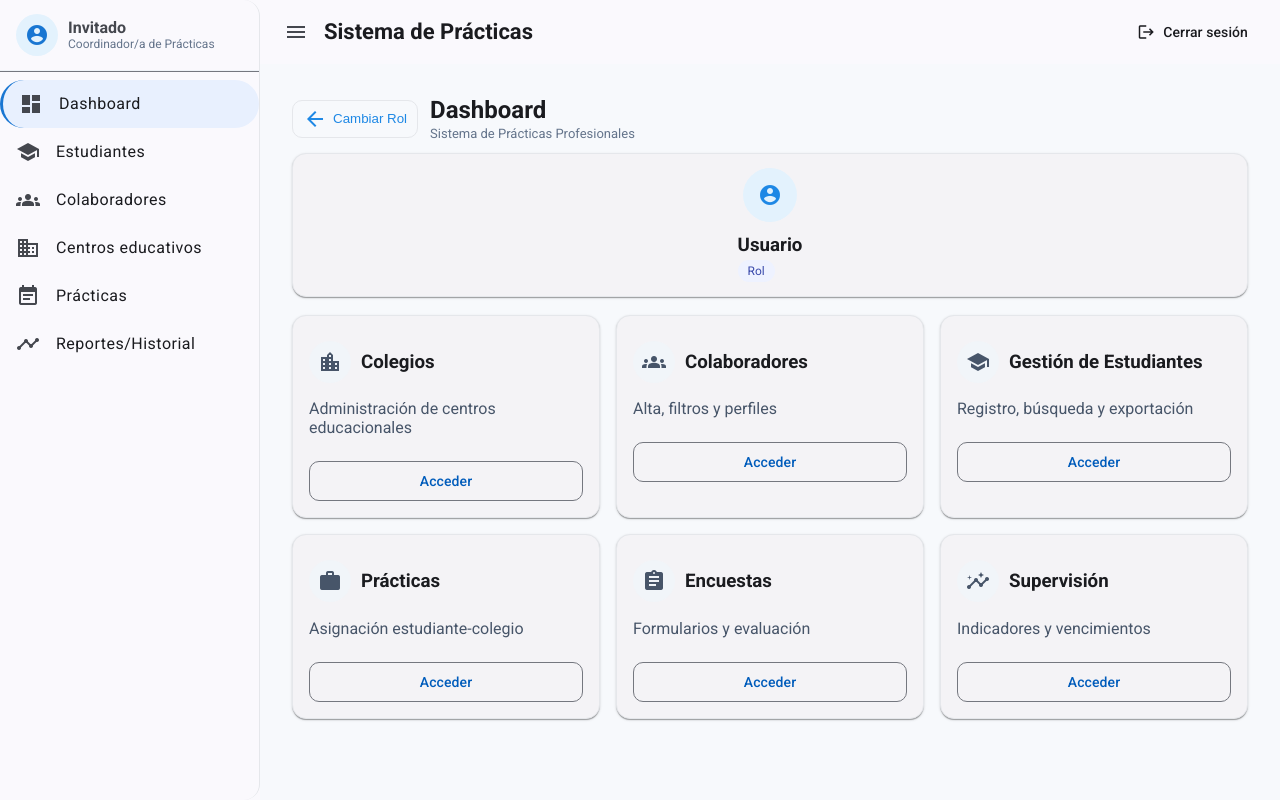
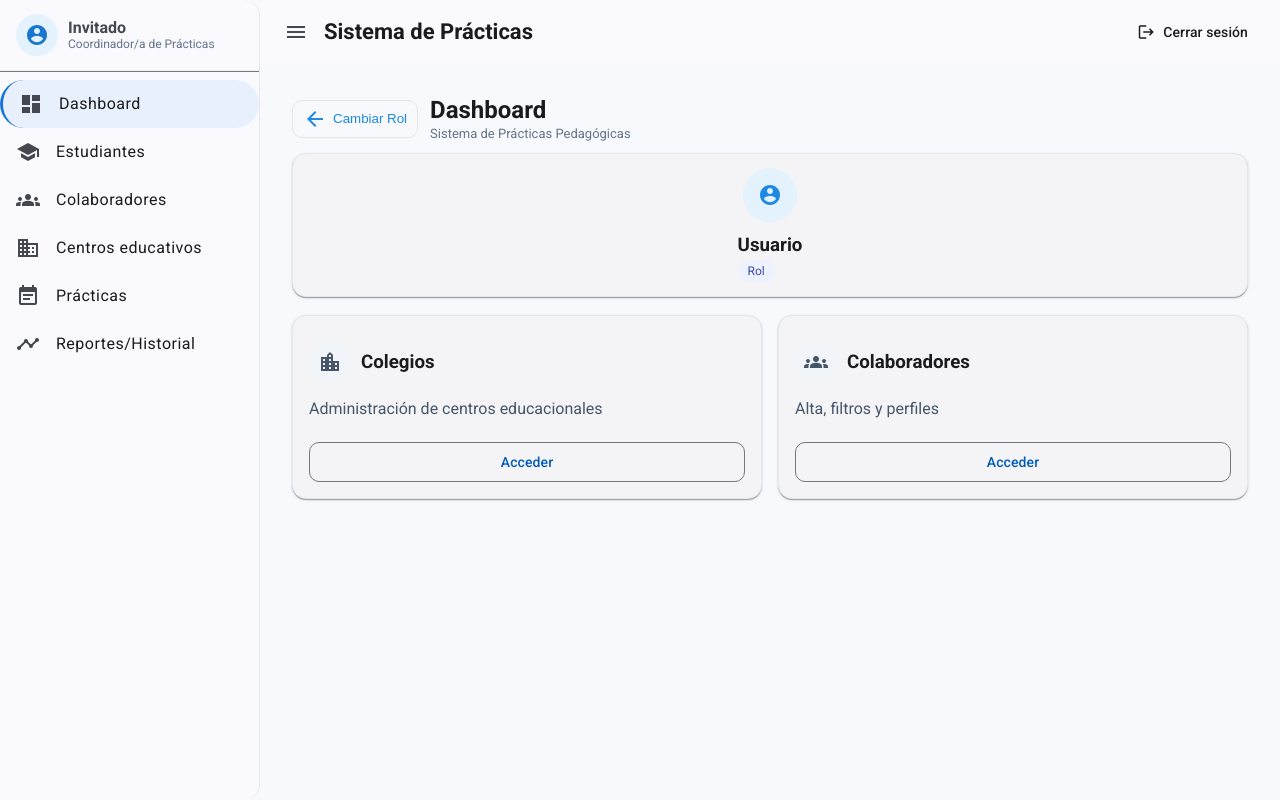
Before and after one commit to GaboNto/gestionAcademica, an Angular app in the folder front/: page /dashboard in a window 1280 px wide. Built offline with nearby package versions, Linux system fonts and the light colour scheme.

Commit message:
fix: Corrige tarjetas del dashboard por rol

```diff
--- a/front/src/app/components/dashboard/dashboard.component.html
+++ b/front/src/app/components/dashboard/dashboard.component.html
@@ -8,7 +8,7 @@
 
     <div class="headline">
       <h2>Dashboard</h2>
-      <p>Sistema de Prácticas Profesionales</p>
+      <p>Sistema de Prácticas Pedagógicas</p>
     </div>
 
     <div class="spacer"></div>
--- a/front/src/app/components/dashboard/dashboard.component.ts
+++ b/front/src/app/components/dashboard/dashboard.component.ts
@@ -5,7 +5,7 @@ import { MatButtonModule } from '@angular/material/button';
 import { MatIconModule }   from '@angular/material/icon';
 import { MatCardModule }   from '@angular/material/card';
 
-type RoleId = 'jefatura' | 'coordinador' | 'supervisor' | 'colaborador';
+type RoleId = 'jefatura' | 'vinculacion' | 'practicas';
 
 interface SelectedRole {
   id: RoleId;
@@ -53,28 +53,26 @@ export class DashboardComponent implements OnInit {
         return;
       }
     }
-    this.cards = this.buildCardsFor('coordinador');
+    this.cards = this.buildCardsFor('vinculacion');
   }
 
   private mapRoleLabel(id: RoleId) {
     switch (id) {
       case 'jefatura':    return 'Jefatura de Carrera';
-      case 'coordinador': return 'Coordinador/a';
-      case 'supervisor':  return 'Supervisor/a';
-      case 'colaborador': return 'Colaborador/a';
+      case 'vinculacion': return 'Coordinador/a de Vinculación';
+      case 'practicas':  return 'Coordinador/a de practicas';
     }
   }
 
   private buildCardsFor(id: RoleId): CardItem[] {
     const comunes: CardItem[] = [
-      { title: 'Gestión de Estudiantes', icon: 'school', route: '/estudiantes', desc: 'Registro, búsqueda y exportación' },
-      { title: 'Prácticas',              icon: 'work', route: '/practicas', desc: 'Asignación estudiante-colegio' },
-      { title: 'Encuestas',              icon: 'assignment', route: '/encuestas', desc: 'Formularios y evaluación' },
-      { title: 'Supervisión',            icon: 'insights', route: '/supervision', desc: 'Indicadores y vencimientos' },
+      //{ title: 'Gestión de Estudiantes', icon: 'school', route: '/estudiantes', desc: 'Registro, búsqueda y exportación' },
+      //{ title: 'Prácticas',              icon: 'work', route: '/practicas', desc: 'Asignación estudiante-colegio' },
+      //{ title: 'Encuestas',              icon: 'assignment', route: '/encuestas', desc: 'Formularios y evaluación' },
+      //{ title: 'Supervisión',            icon: 'insights', route: '/supervision', desc: 'Indicadores y vencimientos' },
     ];
 
     if (id === 'jefatura') {
-      // 👉 Aquí vive el módulo Usuarios
       return [
         { title: 'Usuarios', icon: 'manage_accounts', route: '/usuarios', desc: 'Roles y permisos' },
         { title: 'Colaboradores', icon: 'groups', route: '/colaboradores', desc: 'Alta, filtros y perfiles' },
@@ -82,19 +80,22 @@ export class DashboardComponent implements OnInit {
       ];
     }
 
-    if (id === 'coordinador') {
-      // 👉 Sin "Usuarios" para coordinador/a
+    if (id === 'vinculacion') {
       return [
         { title: 'Colegios', icon: 'location_city', route: '/colegios', desc: 'Administración de centros educacionales' },
         { title: 'Colaboradores', icon: 'groups', route: '/colaboradores', desc: 'Alta, filtros y perfiles' },
         ...comunes
       ];
     }
+ //Sprint 1 (solo este esta revisado)
+    if (id === 'practicas') {
+      return [
+        { title: 'Estudiantes', icon: 'school', route: '/estudiantes', desc: 'Seguimiento asignado' },
+        { title: 'Centros educativos', icon: 'domain', route: '/centros-educativos', desc: 'Actividades recientes' },
+        { title: 'Prácticas', icon: 'event_note', route: '/practicas', desc: 'Actividades recientes' },
+        { title: 'Colaboradores', icon: 'groups', route: '/colaboradores', desc: 'Actividades recientes' },
+        { title: 'Reportes/Historial', icon: 'timeline', route: '/reportes', desc: 'Actividades recientes' },
 
-    if (id === 'supervisor') {
-      return [
-        { title: 'Mis Estudiantes', icon: 'school', route: '/estudiantes', desc: 'Seguimiento asignado' },
-        { title: 'Supervisión', icon: 'visibility', route: '/supervision', desc: 'Actividades recientes' },
         ...comunes.filter(c => c.title !== 'Usuarios')
       ];
     }
--- a/front/src/app/components/home/home.component.html
+++ b/front/src/app/components/home/home.component.html
@@ -1,7 +1,7 @@
 <!-- HERO -->
 <section class="hero">
   <div class="container">
-    <h1 class="hero__title">Sistema de Gestión de Prácticas Profesionales</h1>
+    <h1 class="hero__title">Sistema de Gestión de Prácticas Pedagógicas</h1>
     <p class="hero__subtitle">Carrera de Pedagogía en Historia, Geografía y Ciencias Sociales</p>
     <p class="hero__note">Acceso simplificado para pruebas de diseño</p>
   </div>
```
